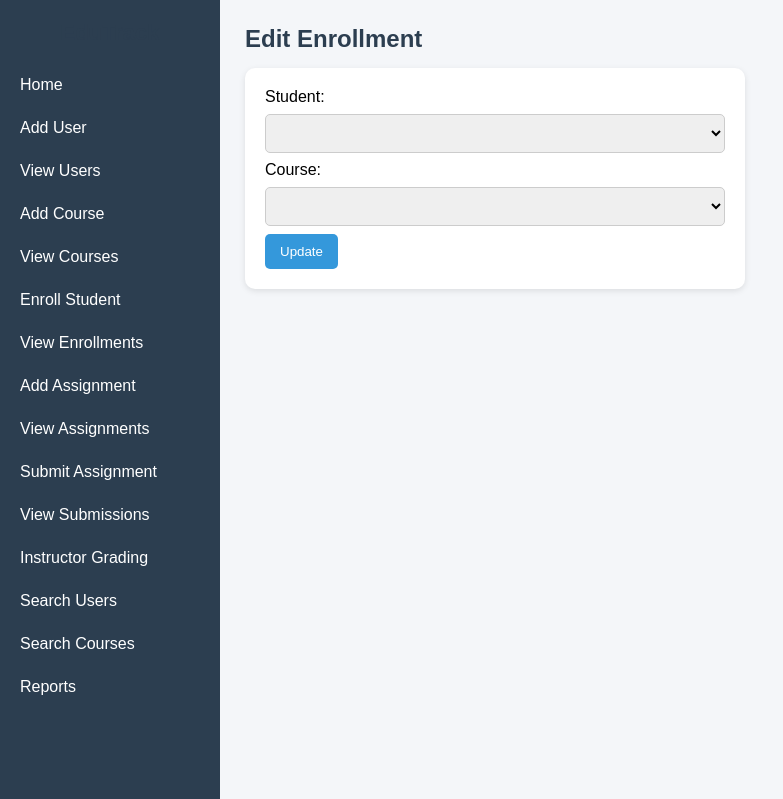
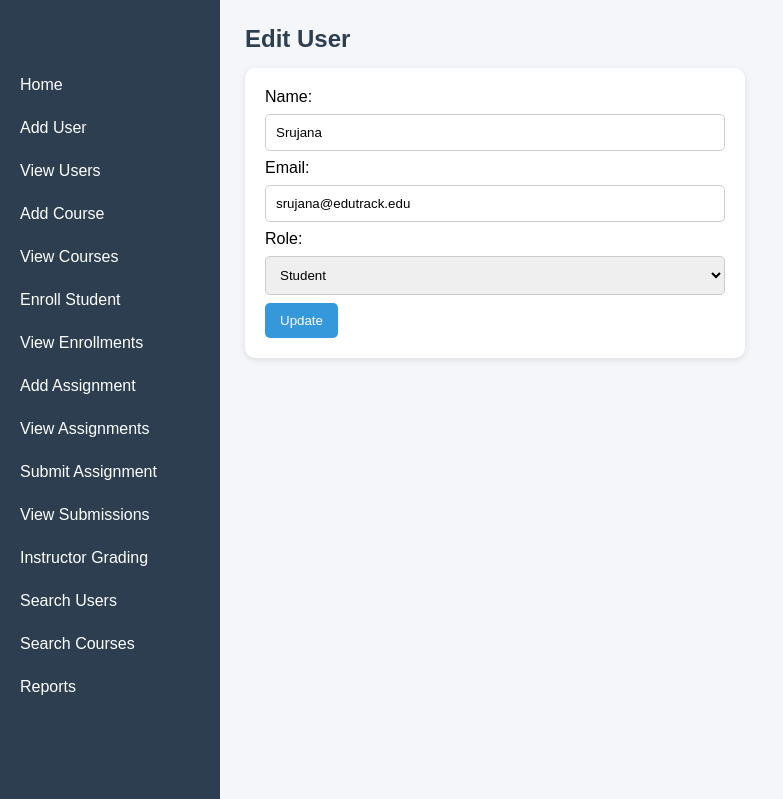
Before and after one commit to ReddySrujana/EduTrack, a Flask app: page /edit_user/1 in a window 1280 px wide. Shown: the top 799 px of the page, without its empty margins (0-783 px from the left). Run offline with Flask 3, Linux system fonts and the light colour scheme; data comes from the database, SQL or seed files in the repository; lists and menus that the app fills with data are empty.

Commit message:
Edit user update

```diff
--- a/templates/edit_user.html
+++ b/templates/edit_user.html
@@ -1,28 +1,16 @@
 {% extends 'base.html' %}
 
 {% block content %}
-<h2>Edit Enrollment</h2>
+<h2>Edit User</h2>
 
 <form method="POST">
+    Name: <input type="text" name="name" value="{{ user.name }}" required><br>
+    Email: <input type="email" name="email" value="{{ user.email }}" required><br>
 
-    Student:
-    <select name="student_id">
-        {% for s in students %}
-        <option value="{{ s.user_id }}"
-            {% if s.user_id == current_student %}selected{% endif %}>
-            {{ s.name }}
-        </option>
-        {% endfor %}
-    </select><br>
-
-    Course:
-    <select name="course_id">
-        {% for c in courses %}
-        <option value="{{ c.course_id }}"
-            {% if c.course_id == current_course %}selected{% endif %}>
-            {{ c.course_name }}
-        </option>
-        {% endfor %}
+    Role:
+    <select name="role">
+        <option value="student" {% if user.role == 'student' %}selected{% endif %}>Student</option>
+        <option value="instructor" {% if user.role == 'instructor' %}selected{% endif %}>Instructor</option>
     </select><br>
 
     <button type="submit">Update</button>
```
